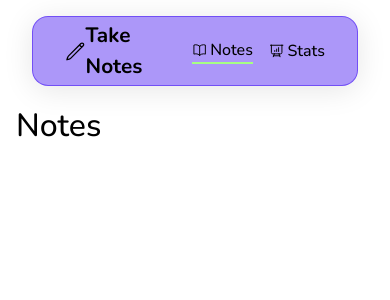
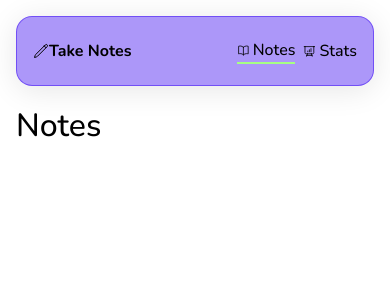
Before and after one commit to fdasabino/take_notes_vue_app, a Vue app: page /#/ in a window 390 px wide. Shown: the top 300 px of the page. Built offline with nearby package versions, Linux system fonts and the light colour scheme.

Commit message:
Update max-width in main.scss and add responsive styles to NavbarComponent.scss

```diff
--- a/src/assets/main.scss
+++ b/src/assets/main.scss
@@ -28,7 +28,7 @@ body {
 
 main {
     width: 100%;
-    max-width: 1200px;
+    max-width: 1100px;
     padding: 1rem;
     margin: 0 auto;
     position: relative;
--- a/src/components/Layout/Navbar/NavbarComponent.scss
+++ b/src/components/Layout/Navbar/NavbarComponent.scss
@@ -33,6 +33,11 @@
             border-bottom: 2px solid $base-light-green;
         }
 
+        @media screen and (max-width: 768px) {
+            padding: 0 1rem;
+            margin: 0 1rem;
+        }
+
         &__left {
             a {
                 display: flex;
@@ -55,6 +60,17 @@
                         transform: rotate(360deg);
                     }
                 }
+
+                @media screen and (max-width: 768px) {
+                    h1 {
+                        font-size: 1rem;
+                    }
+
+                    svg {
+                        width: 1rem;
+                        height: 1rem;
+                    }
+                }
             }
         }
 
@@ -63,6 +79,10 @@
             align-items: center;
             justify-content: flex-end;
             gap: 1rem;
+
+            @media screen and (max-width: 768px) {
+                gap: 0.5rem;
+            }
 
             a {
                 display: flex;
@@ -80,6 +100,17 @@
                     color: $base-light-green;
                     transform: translateY(-2px);
                 }
+
+                @media screen and (max-width: 768px) {
+                    h1 {
+                        font-size: 0.8rem;
+                    }
+
+                    svg {
+                        width: 0.8rem;
+                        height: 0.8rem;
+                    }
+                }
             }
         }
     }
```
